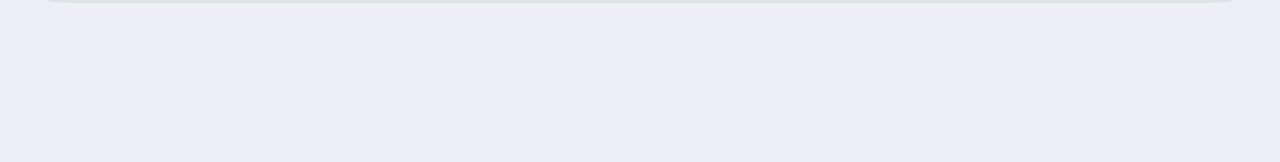
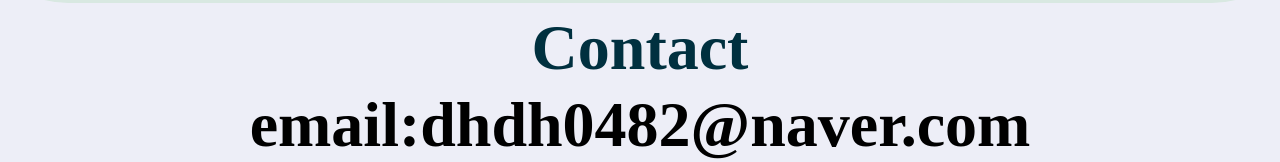
Before and after one commit to daehwan2/practice, a plain HTML site: page index.html in a window 1280 px wide. Shown: the part 2665-2827 px from the top of the page. Before the commit the page ends 2673 px from the top, so only its background shows below. Drawn offline with Linux system fonts and the light colour scheme.

Commit message:
add contact

```diff
--- a/index.css
+++ b/index.css
@@ -352,6 +352,23 @@
 .section_project ul li div{
   text-align: center;
 }
+/* contact */
+.contact_title{
+  display: flex;
+  justify-content: center;
+  align-items: center;
+  height: 10vmin;
+}
+.contact_title .title{
+  color: var(--color10);
+  font-size: 8vmin;
+  font-weight: bold;
+}
+.section_contact{
+  font-size: 5vw;
+  text-align: center;
+  font-weight: bold;
+}
 @media (min-width:1025px){
   .section_aboutme .content_container{
     display: flex;
--- a/index.html
+++ b/index.html
@@ -30,7 +30,7 @@
                     <li class="menu_aboutme_js"><a href="#aboutme_id">AboutMe</a></li>
                     <li class="menu_skills_js"><a href="#skills_id">Skills</a></li>
                     <li class="menu_project_js"><a href="#project_id">Project</a></li>
-                    <li class="menu_contact_js"><a href="#aboutme_id">Contact</a></li>
+                    <li class="menu_contact_js"><a href="#contact_id">Contact</a></li>
                 </ul>
             </div>
         </nav>
@@ -136,6 +136,14 @@
                 <li><a href="https://blog.naver.com/dhdh0482/221876693911"><img src="./image/lol.png" alt="lol"><div>롤 미니맵 보기연습 프로그램</div></a></li>
             </ul>
         </div>
+
+        <!-- contact -->
+        <div class="contact_title" id="contact_id">
+            <div class="title">Contact</div>
+        </div>
+        <div class="section_contact">
+            email:dhdh0482@naver.com
+        </div>
     </div>
 
 
```
